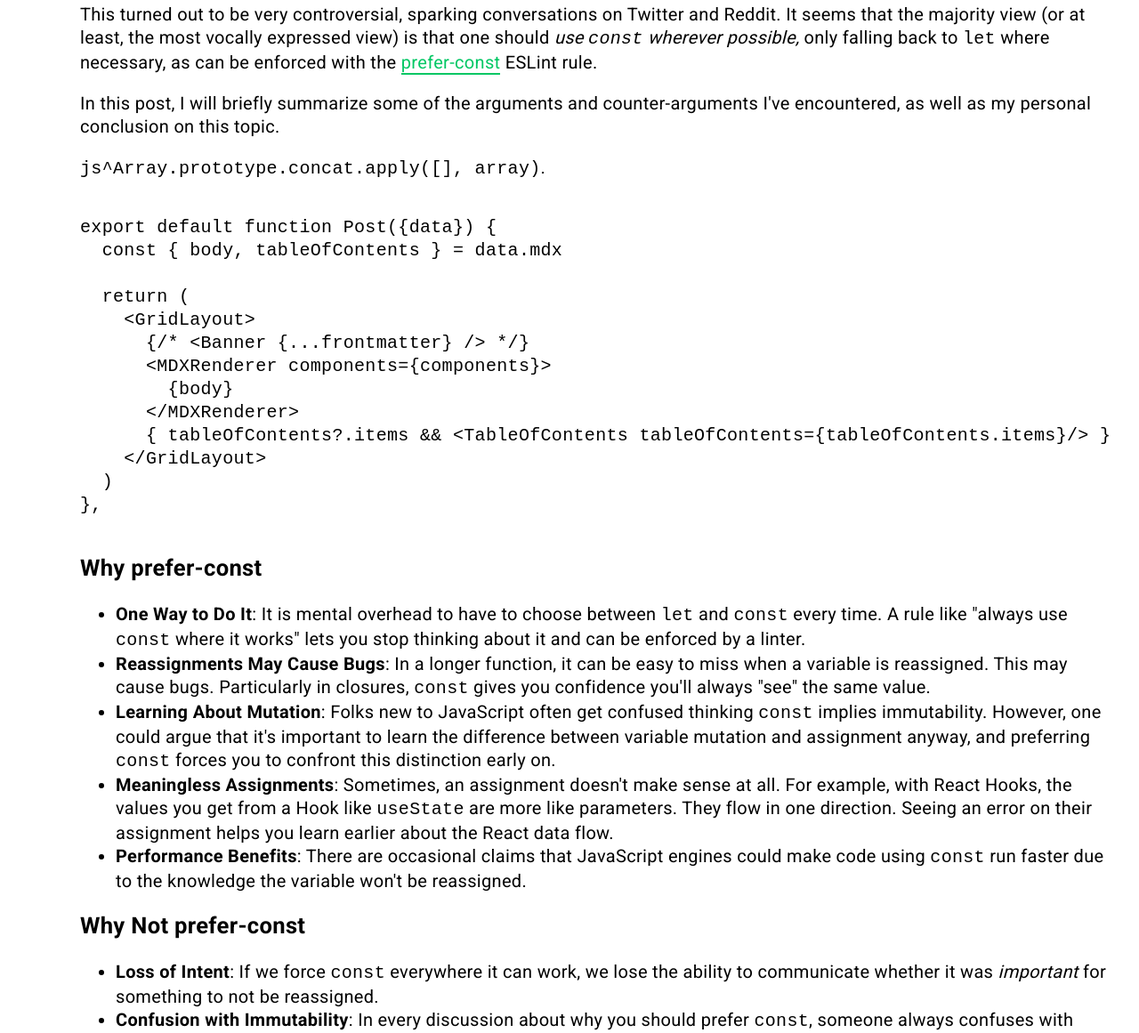
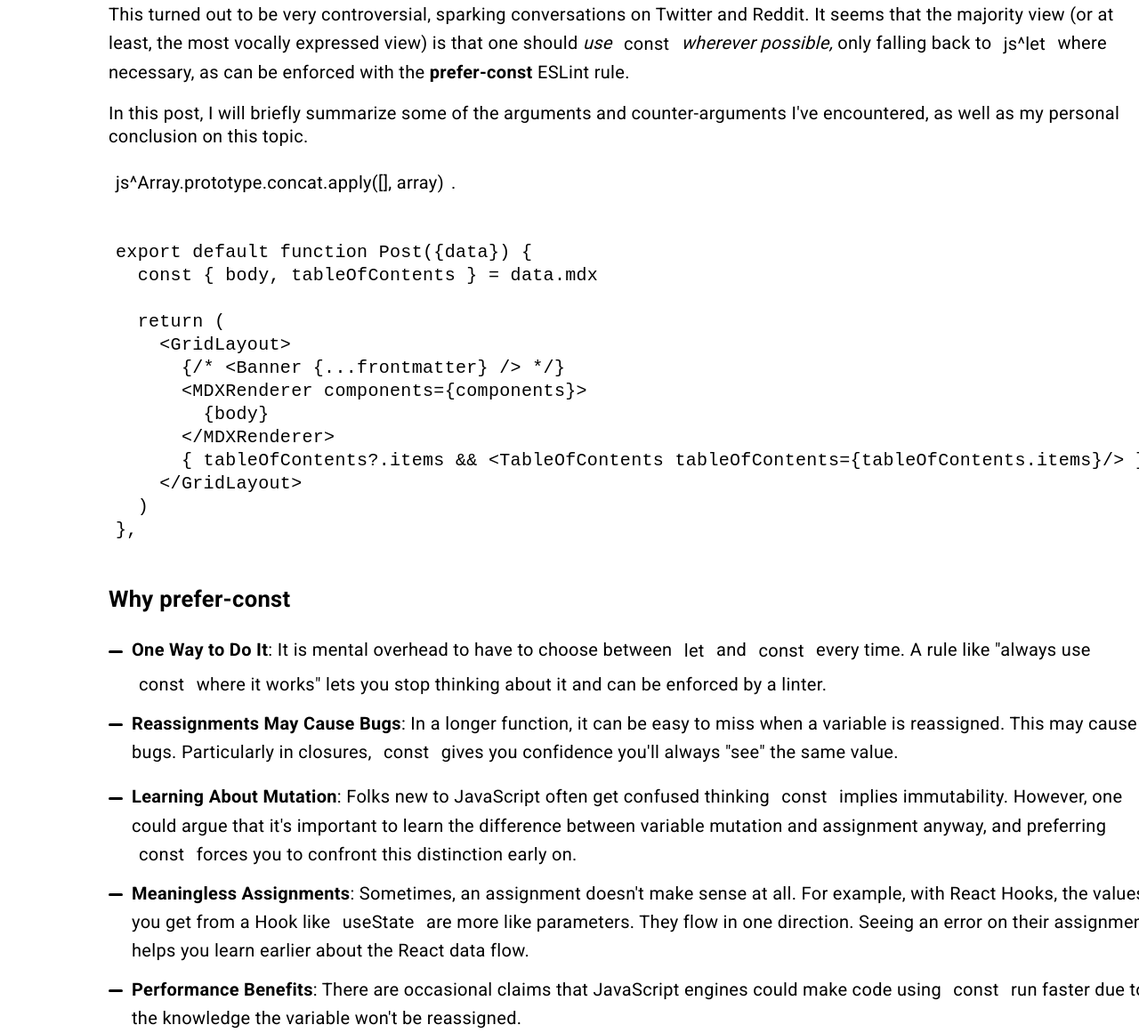
Before and after one commit to su-sumit/sumitsati, a Gatsby site: page /dummy-react in a window 1280 px wide. Shown: the part 219-1380 px from the top of the page at 89% size. Built offline with nearby package versions, Linux system fonts and the light colour scheme; Gatsby itself is replaced by a stand-in of ours; some packages are replaced by stand-ins of ours; code samples lack their colours.

Commit message:
:zap: added more mdx components + :lipstick: fixed styling

````diff
--- a/content/dummy-react.mdx
+++ b/content/dummy-react.mdx
@@ -11,13 +11,13 @@ tags:
 
 ## Intro
 
-This turned out to be very controversial, sparking conversations on Twitter and Reddit. It seems that the majority view (or at least, the most vocally expressed view) is that one should *use `const` wherever possible,* only falling back to `let` where necessary, as can be enforced with the [prefer-const](https://eslint.org/docs/rules/prefer-const) ESLint rule.
+This turned out to be very controversial, sparking conversations on Twitter and Reddit. It seems that the majority view (or at least, the most vocally expressed view) is that one should *use* `const` *wherever possible,* only falling back to `js^let` where necessary, as can be enforced with the [prefer-const](https://eslint.org/docs/rules/prefer-const) ESLint rule.
 
 In this post, I will briefly summarize some of the arguments and counter-arguments I've encountered, as well as my personal conclusion on this topic.
 
 `js^Array.prototype.concat.apply([], array)`.
 
-```js
+```js{4-6}
 export default function Post({data}) {
   const { body, tableOfContents } = data.mdx
 
--- a/gatsby-config.js
+++ b/gatsby-config.js
@@ -44,10 +44,12 @@ module.exports = {
               },
               inlineCode: {
                 marker: '^',
-                className: 'syntax',
+                className: 'inline-code',
                 theme: {
                   default: 'Light+ (default light)',
-                  dark: 'Dark+ (default dark)'
+                  parentSelector: {
+                    '.dark': 'Dark+ (default dark)',
+                  },
                 }
               }
             }
@@ -67,7 +69,7 @@ module.exports = {
       options: {
         excludePaths: ["/", "/about"," /blog", "/uses"],
         height: 2,
-        color: `var(--green)`,
+        color: `var(--accent)`,
         footerHeight: 0,
       }
     },
--- a/src/components/headings.jsx
+++ b/src/components/headings.jsx
@@ -36,7 +36,7 @@ const StyledH = styled.h1`
   &:hover .autolink-anchor {
     opacity: 1;
     svg {
-      stroke: var(--green);
+      stroke: var(--accent);
     }
   }
 `;
--- a/src/components/mdxComponents/anchor.jsx
+++ b/src/components/mdxComponents/anchor.jsx
@@ -1,9 +1,9 @@
 import styled from "styled-components"
 
 const A = styled.a`
-  /* font-weight: bold; */
-  color: var(--green);
-  border-bottom: 2px solid var(--green);
+  font-weight: bold;
+  color: var(--dark);
+  border-bottom: 2px solid var(--accent);
   text-decoration: none;
 `
 
--- a/src/components/mdxComponents/code.jsx
+++ b/src/components/mdxComponents/code.jsx
@@ -1,11 +1,13 @@
 import styled from "styled-components"
 
 const Code = styled.code`
-  &.syntax {
-    background-color: var(--bg-snippet);
-    border-radius: var(--grvsc-border-radius);
-    padding: 0.4rem 0.5rem;
-  }
+  position: relative;
+  display: inline-block;
+  background: var(--bg-snippet) !important;
+  padding: 0.4rem 0.5rem;
+  font-family: inherit;
+  color: inherit;
+  border-radius: var(--grvsc-border-radius);
 `
 
 export default Code
--- a/src/components/mdxComponents/index.jsx
+++ b/src/components/mdxComponents/index.jsx
@@ -5,12 +5,18 @@ import Pre from "./pre"
 import Code from "./code"
 import H from "../headings"
 import A from "./anchor"
+import UL from "./ul"
+import LI from "./li"
 
 export default {
   p: P,
   pre: Pre,
   code: Code,
+  inlineCode: Code,
   a: A,
+  a: A,
+  ul: UL,
+  li: LI,
   h1: props => <H as="h1" {...props} />,
   h2: props => <H as="h2" {...props} />,
   h3: props => <H as="h3" {...props} />,
--- /dev/null
+++ b/src/components/mdxComponents/li.jsx
@@ -0,0 +1,34 @@
+import React from "react"
+import styled from "styled-components"
+
+const StyledLI = styled.li`
+  list-style: none;
+  margin-bottom: 0.7rem;
+  display: flex;
+  align-items: baseline;
+  div.dash {
+    flex: 0 0 1rem;
+    margin-right: 10px;
+    span {
+      border-radius: 10px;
+      background: var(--invert);
+      display: inline-block;
+      width: 1rem;
+      height: 3px;
+      vertical-align: middle;
+    }
+  }
+
+  div.content {
+    flex: auto;
+  }
+`
+
+export default function LI({children}) {
+  return (
+    <StyledLI>
+      <div className="dash"><span></span></div>
+      <div className="content">{children}</div>
+    </StyledLI>
+  )
+}
--- a/src/components/mdxComponents/pre.jsx
+++ b/src/components/mdxComponents/pre.jsx
@@ -3,10 +3,13 @@ import styled from "styled-components"
 
 const StyledPre = styled.pre`
   &.syntax {
-    background-color: var(--bg-snippet);
+    background-color: var(--bg-snippet) !important;
     margin-bottom: 2rem;
     overflow: auto;
     max-height: 50vh;
+    code {
+      padding: initial;
+    }
   }
 `
 
--- /dev/null
+++ b/src/components/mdxComponents/ul.jsx
@@ -0,0 +1,7 @@
+import styled from "styled-components"
+const UL = styled.ul`
+  margin: 0px;
+  padding: 0px;
+`
+
+export default UL
--- a/src/components/tableOfContent.jsx
+++ b/src/components/tableOfContent.jsx
@@ -33,7 +33,7 @@ const StyledScrollSpy = styled((props) => <Scrollspy {...props} />)`
   margin: 0;
   padding: 0;
   font-size: 1rem;
-  color: var(--gray);
+  color: var(--dark-gray);
   margin-bottom: 10px;
   text-transform: capitalize;
 
@@ -43,8 +43,8 @@ const StyledScrollSpy = styled((props) => <Scrollspy {...props} />)`
 
   .active a {
     opacity: 1;
-    color: var(--green);
-    border-bottom-color:var(--green);
+    color: var(--accent);
+    border-bottom-color:var(--accent);
   }
 `
 
--- a/src/styles/global.js
+++ b/src/styles/global.js
@@ -3,22 +3,29 @@ import { createGlobalStyle } from 'styled-components';
 const GlobalStyles = createGlobalStyle`
   :root {
     --black: hsl(225deg, 15%, 15%);
-    --card-bg: #f5f5f5;
+    --card-bg: #f7f7f7;
     --dull: rgba(118, 126, 134, 0.7);
     --bg-dark: #171717;
     --bg: inherit;
-    --less-white: #eee;
+    --light-gray: #f1f1f1;
     --invert: black;
     --same: white;
     --green: #00c764;
     --yellow: #f9c661;
-    --gray: #636568;
+    --dark-gray: #636568;
     --slate: #f7f7f7;
+    --overlay-dark: rgba(0,0,0,.2);
+    --aqua: #5afff0;
 
     /* remark-vscode */
     --grvsc-border-radius: 3px;
     --grvsc-padding-v: 1.5rem;
     --grvsc-padding-h: 1.5rem;
+    --grvsc-line-highlighted-background-color: var(--light-gray); /* default: transparent */
+    --grvsc-line-highlighted-border-color: var(--green); /* default: transparent */
+    --grvsc-line-highlighted-border-width: 2px;
+
+    /* scroll */
     scroll-behavior: smooth;
   }
 
@@ -39,18 +46,23 @@ const GlobalStyles = createGlobalStyle`
       --text-normal: var(--black);
       --bg: inherit;
       --bg-snippet: var(--slate);
+      --accent: var(--green);
+      --scroll-track: var(--light-gray);
       color: var(--black);
     }
 
     &.dark {
-      --text-title: var(--less-white);
-      --text-normal: var(--less-white);
-      --card-bg: rgba(0,0,0,.2);
+      --text-title: var(--light-gray);
+      --text-normal: var(--light-gray);
+      --card-bg: var(--overlay-dark);
       --invert: white;
+      --accent: var(--green);
       --same: black;
       --bg: var(--bg-dark);
-      --bg-snippet: var(--card-bg);
-      color: var(--less-white);
+      --bg-snippet: black;
+      --scroll-track: black;
+      color: var(--light-gray);
+      --grvsc-line-highlighted-background-color: var(--overlay-dark);
     }
   }
 
@@ -67,7 +79,11 @@ const GlobalStyles = createGlobalStyle`
     text-transform: capitalize;
   }
 
-  /* scroll styled */
+  * {
+    box-sizing: border-box;
+  }
+
+  /* scroll styles */
   * {
     scrollbar-width: thin;
     scrollbar-color: var(--invert) var(--same);
@@ -77,16 +93,17 @@ const GlobalStyles = createGlobalStyle`
   ::-webkit-scrollbar {
     width: 12px;
     height: 12px;
+    /* background: transparent; */
   }
   ::-webkit-scrollbar-track {
-    -webkit-box-shadow: inset 0 0 6px rgba(0,0,0,0.3);
-    box-shadow: inset 0 0 6px rgba(0,0,0,0.3);
-    background: var(--invert);
+    /* -webkit-box-shadow: inset 0 0 6px rgba(0,0,0,0.3);
+    box-shadow: inset 0 0 6px rgba(0,0,0,0.3); */
+    background: var(--scroll-track);
   }
   ::-webkit-scrollbar-thumb {
-    background-color: var(--same);
+    background-color: var(--invert);
     border-radius: 5px;
-    border: 4px solid var(--invert);
+    border: 4px solid var(--scroll-track);
   }
 `
 
--- a/todo.txt
+++ b/todo.txt
@@ -2,3 +2,5 @@
 - move all headings to wesbos style component
 - nest css styled component
 - smooth scroll
+- background of pre tag
+- scroll for code and toc should be transparent and move the global scroll to body
````
